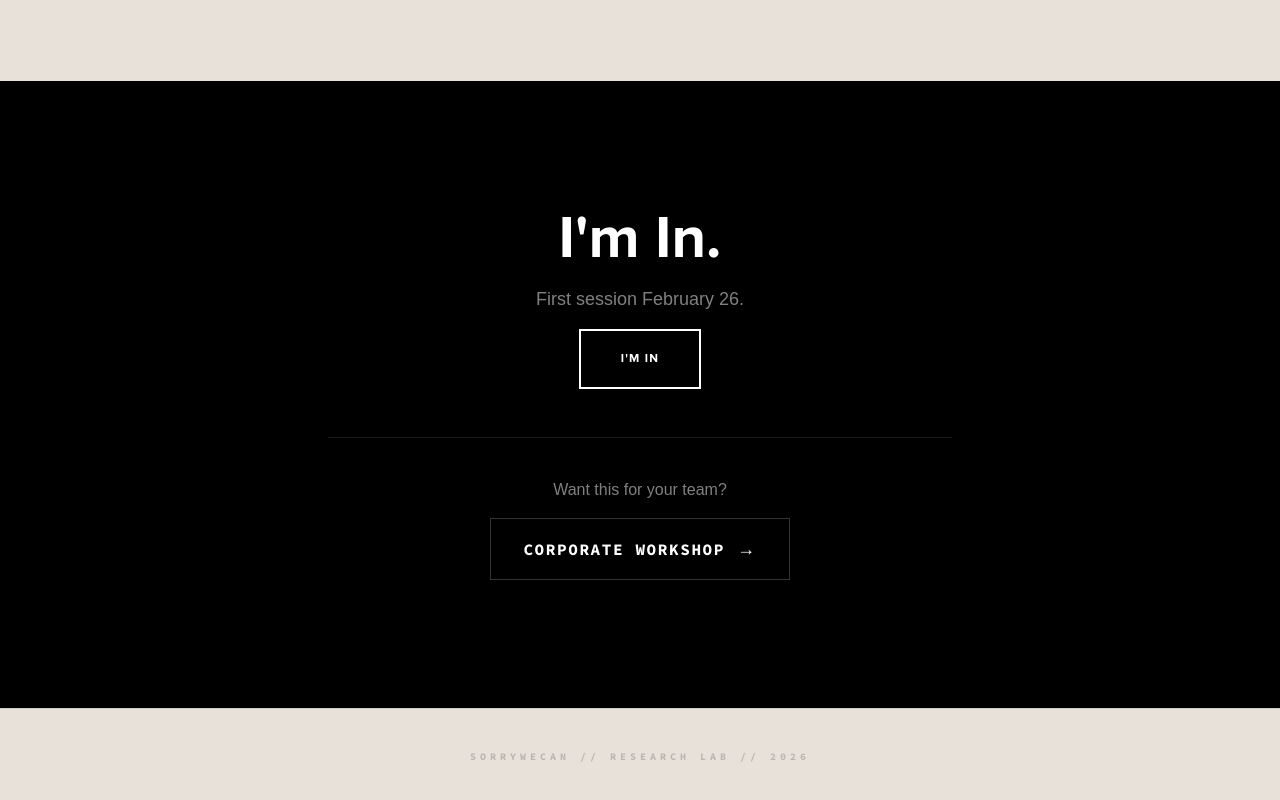
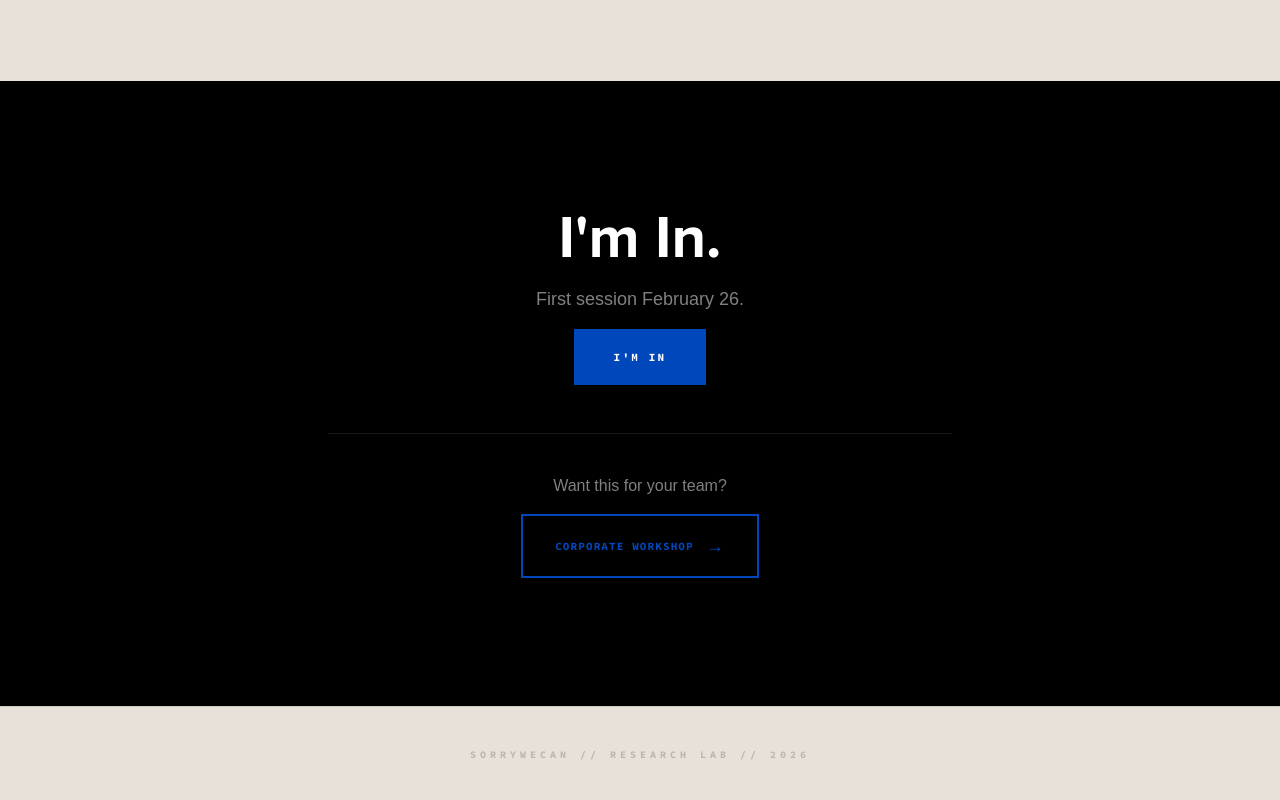
Before and after one commit to princeofwellness/researchlab, a Next.js app: page / in a window 1280 px wide. Shown: the part 3731-4531 px from the top of the page. Built offline with nearby package versions, Linux system fonts and the light colour scheme; a web font is replaced by a local one.

Commit message:
style: blue CTA buttons on black bg for better contrast

```diff
--- a/src/app/page.tsx
+++ b/src/app/page.tsx
@@ -530,14 +530,14 @@ export default function HomePage() {
                 <div className="max-w-2xl mx-auto px-6">
                     <h2 className="font-bold text-5xl md:text-6xl mb-4">{t.cta.headline}</h2>
                     <p className="text-lg text-white/50 mb-4">{t.cta.subline}</p>
-                    <TheShiftBookButton variant="secondary">
+                    <TheShiftBookButton className="bg-[#0047BB] hover:bg-white hover:text-black">
                         {t.cta.button}
                     </TheShiftBookButton>
                     <div className="mt-12 pt-10 border-t border-white/10">
                         <p className="text-base text-white/50 mb-4">{t.cta.note}</p>
                         <Link
                             href="/corporate"
-                            className="inline-flex items-center gap-3 text-base font-bold text-white border border-white/20 px-8 py-4 hover:bg-white hover:text-black transition-all font-code-brand uppercase tracking-widest text-[11px]"
+                            className="inline-flex items-center gap-3 font-bold border-2 border-[#0047BB] text-[#0047BB] px-8 py-4 hover:bg-[#0047BB] hover:text-white transition-all font-code-brand uppercase tracking-widest text-[11px]"
                         >
                             {t.cta.corporate}
                             <span className="text-lg">→</span>
```
